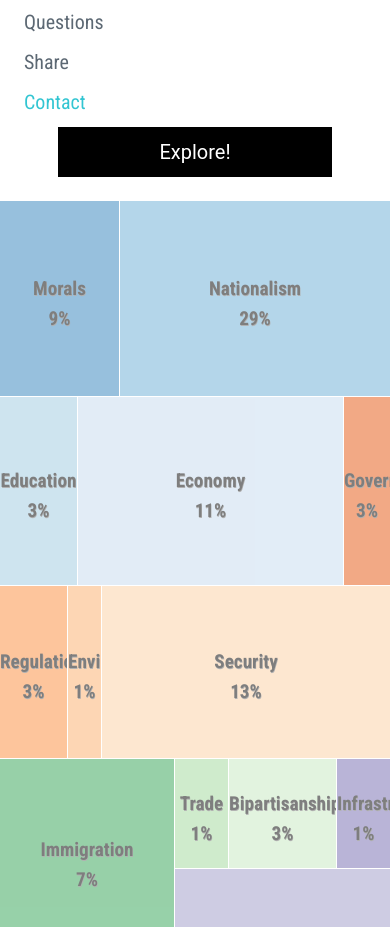
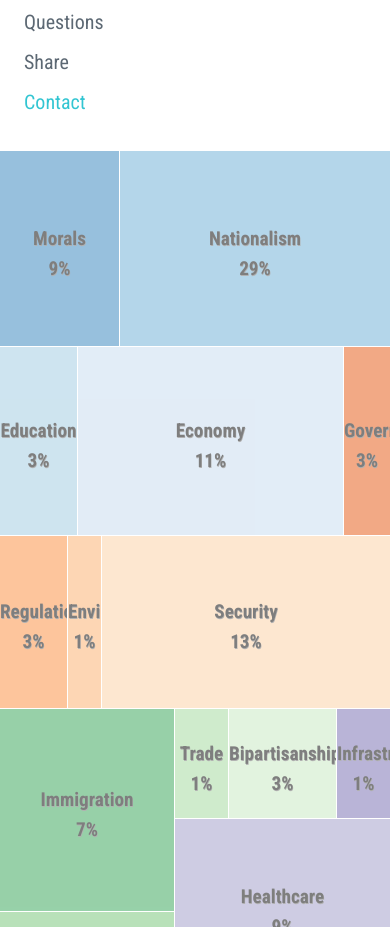
Before and after one commit to DamienBell/DNAMobile, a website: page views/trump.blog.html in a window 390 px wide. Shown: the part 872-1799 px from the top of the page. Drawn offline with nearby package versions, Linux system fonts and the light colour scheme; files whose address does not match are found by name.

Commit message:
remove button. scrolling to the treemap (#container) isn't smooth on mobile and not impressive

```diff
--- a/views/trump.blog.html
+++ b/views/trump.blog.html
@@ -261,7 +261,6 @@
                     </ul>
                 </div>
                 <h4 onclick="$( '#contact-us').toggleClass( 'hidden');"><a href="mailto:?&subject=Let's Talk">Contact</a></h4>
-                <p class="button" style="margin: auto;">Explore!</p>
               </section>
           </div>
         </div>
```
